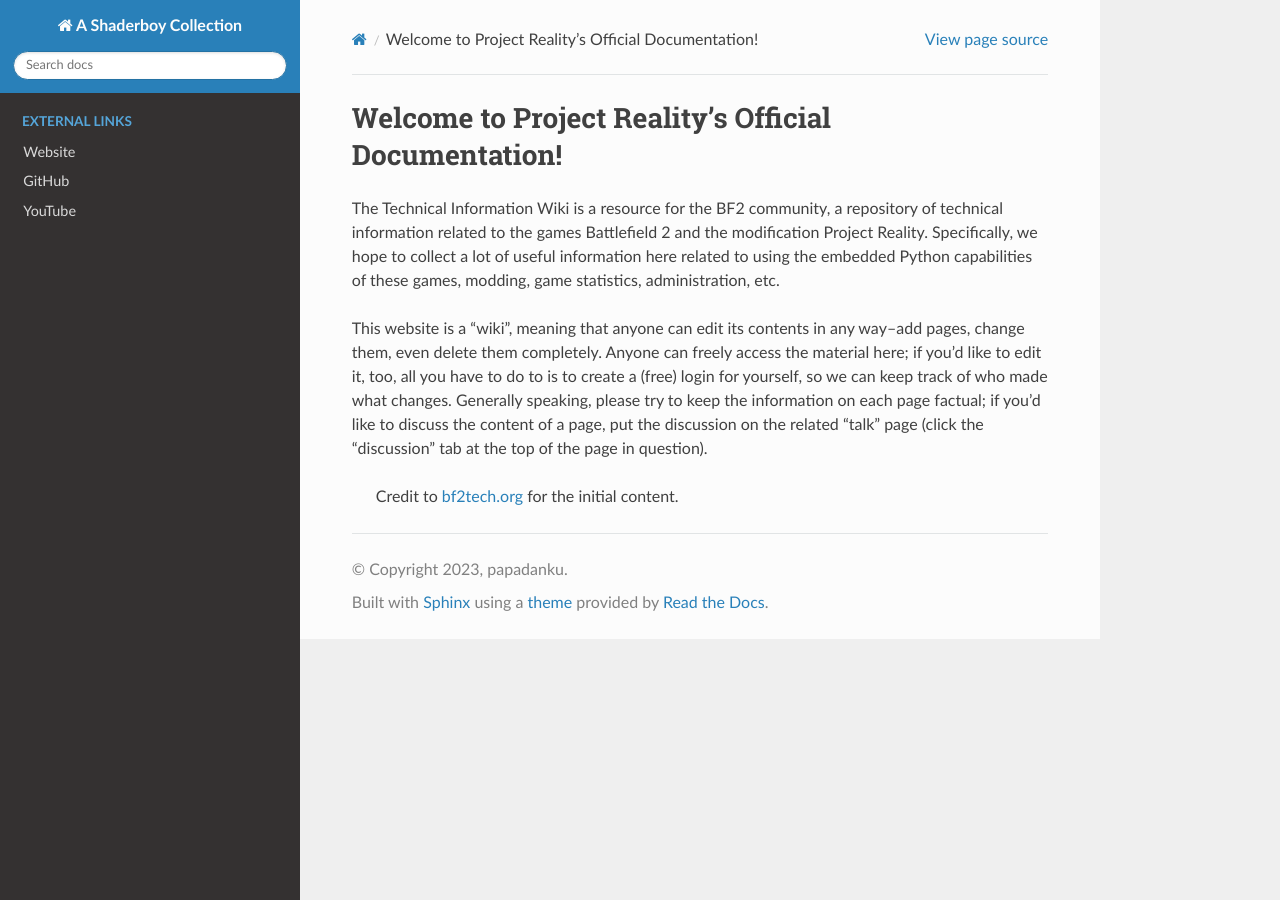
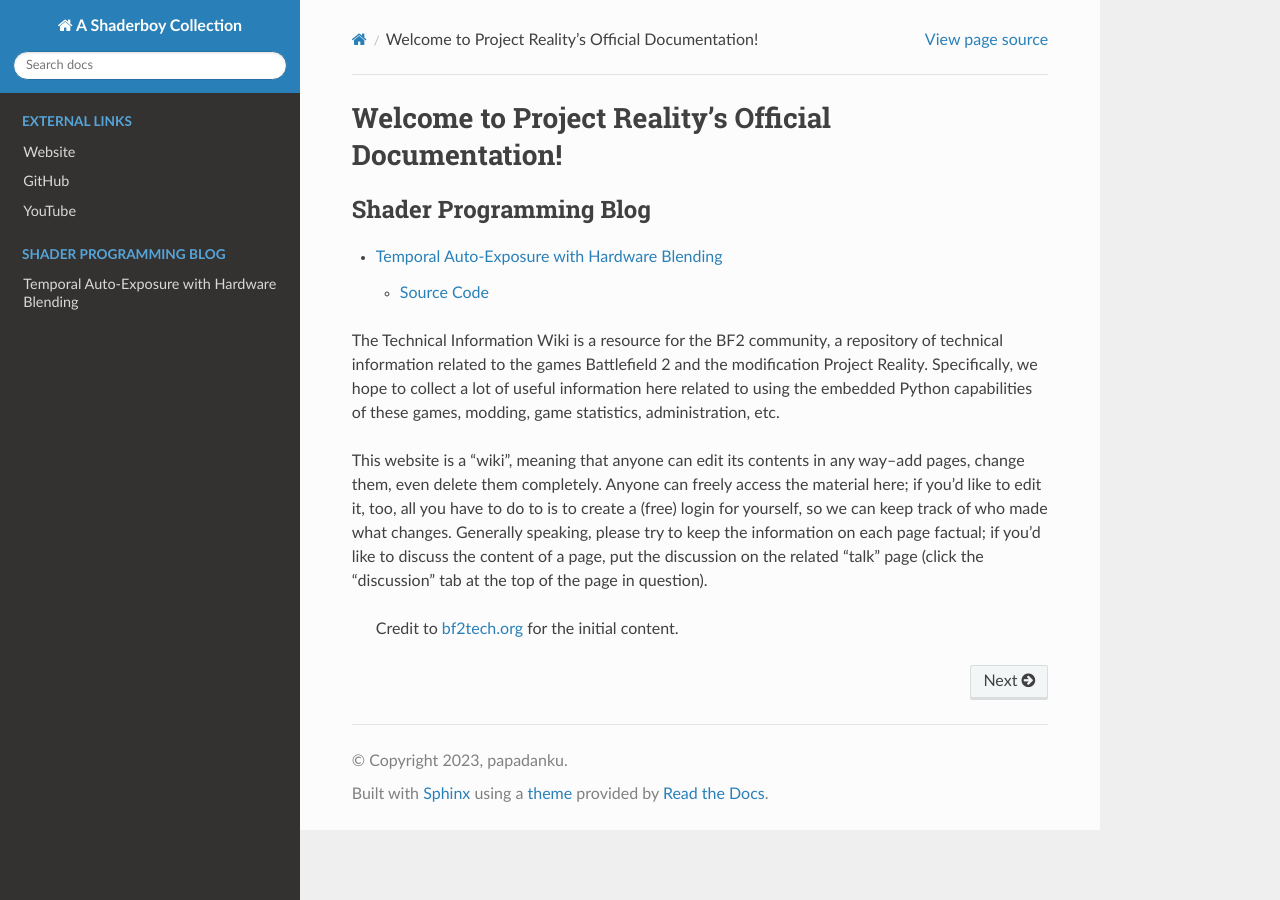
Before and after one commit to papadanku/papadanku.github.io, a Sphinx documentation site: the page built from docs/source/index.rst, in a window 1280 px wide. Built offline with Sphinx 7.4.7 and the Read the Docs theme 2.0.0, drawn with Linux system fonts in a browser that asks for light colours; part of the change alters nothing that is shown.

Commit message:
Added first pages

```diff
--- /dev/null
+++ b/docs/source/blog/autoexposure.rst
@@ -0,0 +1,119 @@
+
+=============================================
+Temporal Auto-Exposure with Hardware Blending
+=============================================
+
+
+Some graphics pipelines compute auto-exposure like this:
+
+-  Textures
+
+   1. Previous average brightness
+   2. Current average brightness
+
+-  Passes
+
+   1. Store previously generated average brightness
+   2. Generates current average brightness
+   3. Smooth average brightnesses and compute auto-exposure
+
+You can use hardware blending for auto-exposure:
+
+-  Textures
+
+   1. Temporal accumulation
+
+-  Passes
+
+   1. Generate and smooth average brightnesses
+   2. Compute auto-exposure
+
+Source Code
+-----------
+
+.. code:: c
+
+   /*
+      Automatic exposure shader using hardware blending
+   */
+
+   /*
+      Vertex shaders
+   */
+
+   struct APP2VS
+   {
+      float4 HPos : POSITION;
+      float2 Tex0 : TEXCOORD0;
+   };
+
+   struct VS2PS
+   {
+      float4 HPos : POSITION;
+      float2 Tex0 : TEXCOORD0;
+   };
+
+   VS2PS VS_Quad(APP2VS Input)
+   {
+      VS2PS Output;
+      Output.HPos = Input.HPos;
+      Output.Tex0 = Input.Tex0;
+      return Output;
+   }
+
+   /*
+      Pixel shaders
+      ---
+      AutoExposure(): https://knarkowicz.wordpress.com/2016/01/09/automatic-exposure/
+   */
+
+   float3 GetAutoExposure(float3 Color, float2 Tex)
+   {
+      float LumaAverage = exp(tex2Dlod(SampleLumaTex, float4(Tex, 0.0, 99.0)).r);
+      float Ev100 = log2(LumaAverage * 100.0 / 12.5);
+      Ev100 -= _ManualBias; // optional manual bias
+      float Exposure = 1.0 / (1.2 * exp2(Ev100));
+      return Color * Exposure;
+   }
+
+   float4 PS_GenerateAverageLuma(VS2PS Input) : COLOR
+   {
+      float4 Color = tex2D(SampleColorTex, Input.Tex0);
+      float3 Luma = max(Color.r, max(Color.g, Color.b));
+
+      // OutputColor0.rgb = Output the highest brightness out of red/green/blue component
+      // OutputColor0.a = Output the weight for temporal blending
+      float Delay = 1e-3 * _Frametime;
+      return float4(log(max(Luma.rgb, 1e-2)), saturate(Delay * _SmoothingSpeed));
+   }
+
+   float3 PS_Exposure(VS2PS Input) : COLOR
+   {
+      float4 Color = tex2D(SampleColorTex, Input.Tex0);
+      return GetAutoExposure(Color.rgb, Input.Tex0);
+   }
+
+   technique AutoExposure
+   {
+      // Pass0: This shader renders to a texture that blends itself
+      // NOTE: Do not have another shader overwrite the texture
+      pass GenerateAverageLuma
+      {
+         // Use hardware blending
+         BlendEnable = TRUE;
+         BlendOp = ADD;
+         SrcBlend = SRCALPHA;
+         DestBlend = INVSRCALPHA;
+
+         VertexShader = VS_Quad;
+         PixelShader = PS_GenerateAverageLuma;
+      }
+
+      // Pass1: Get the texture generated from Pass0
+      // Do autoexposure shading here
+      pass ApplyAutoExposure
+      {
+         VertexShader = VS_Quad;
+         PixelShader = PS_Exposure;
+      }
+   }
--- a/docs/source/index.rst
+++ b/docs/source/index.rst
@@ -10,6 +10,12 @@ Welcome to Project Reality's Official Documentation!
    GitHub <https://github.com/realitymod>
    YouTube <https://www.realitymod.com/>
 
+.. toctree::
+   :caption: Shader Programming Blog
+   :glob:
+
+   blog/*
+
 The Technical Information Wiki is a resource for the BF2 community, a repository of technical information related to the games Battlefield 2 and the modification Project Reality. Specifically, we hope to collect a lot of useful information here related to using the embedded Python capabilities of these games, modding, game statistics, administration, etc.
 
 This website is a "wiki", meaning that anyone can edit its contents in any way--add pages, change them, even delete them completely. Anyone can freely access the material here; if you'd like to edit it, too, all you have to do to is to create a (free) login for yourself, so we can keep track of who made what changes. Generally speaking, please try to keep the information on each page factual; if you'd like to discuss the content of a page, put the discussion on the related "talk" page (click the "discussion" tab at the top of the page in question).
```
